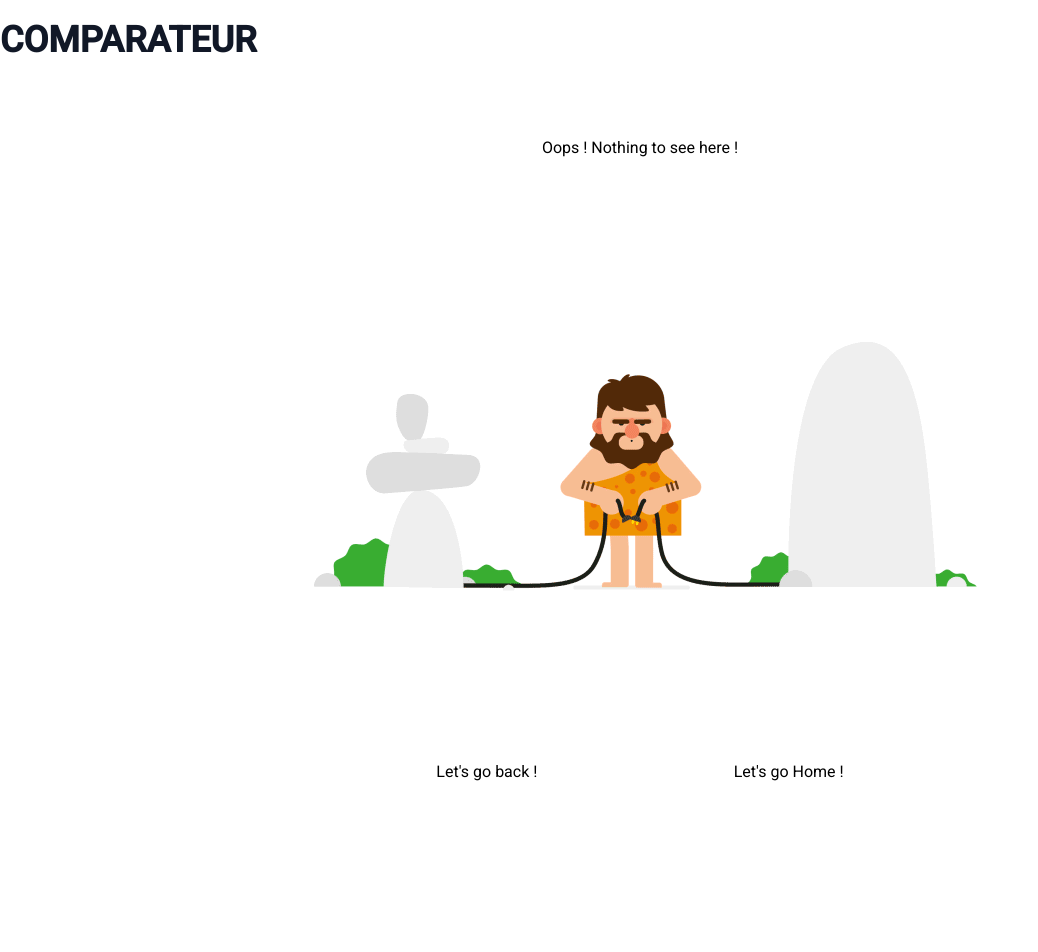
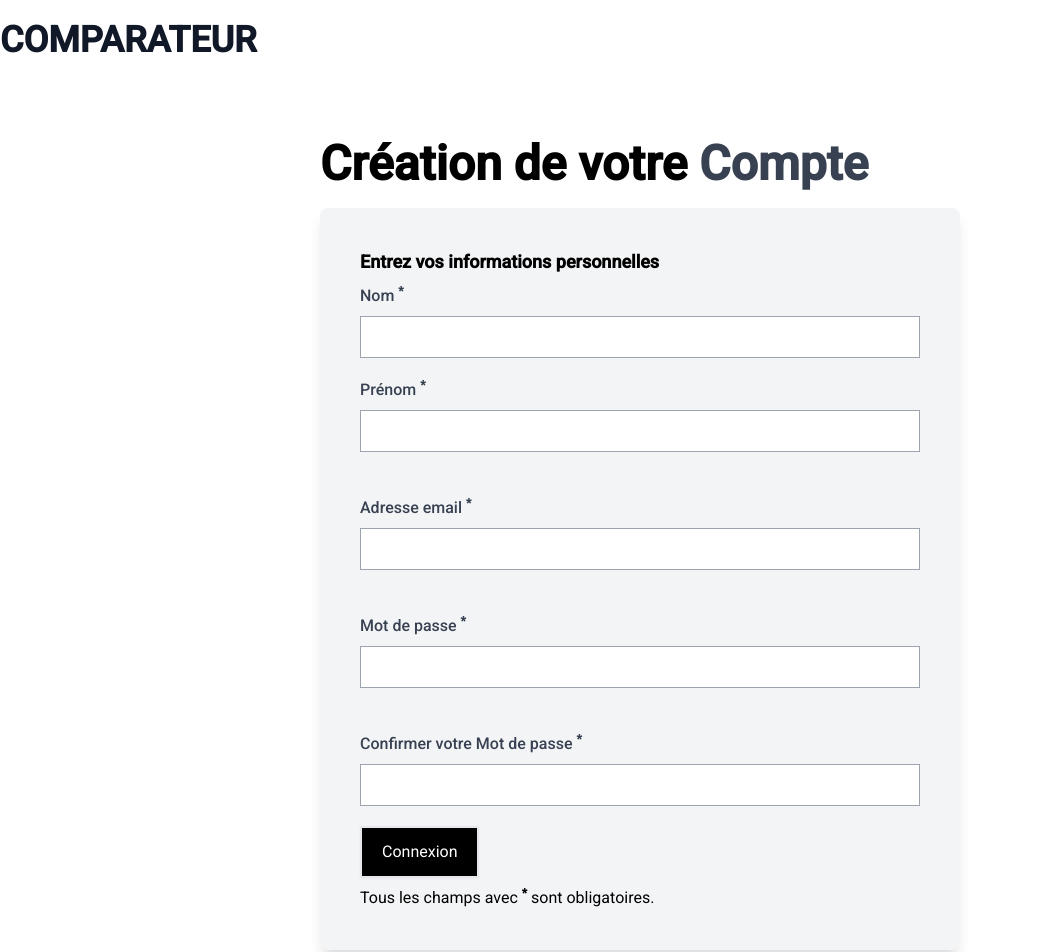
Before and after one commit to Illusion-97/AngularAppro, an Angular app: page /register in a window 1280 px wide. Shown: the top 952 px of the page, without its empty margins (0-1038 px from the left). Before the commit the page ends 860 px from the top, so only its background shows below. Built offline with nearby package versions, Linux system fonts and the light colour scheme.

Commit message:
Feat: Auth Module Register

```diff
--- /dev/null
+++ b/src/app/modules/auth/components/register/register.component.html
@@ -0,0 +1,87 @@
+<section class="lg:flex justify-center block gap-5 my-20 container mx-auto">
+  <div class="lg:w-1/2 w-full">
+    <h1 class="text-4xl lg:text-5xl font-bold mb-5">Création de votre <span class="text-gray-700">Compte</span></h1>
+
+    <form (submit)="handleSubmit()" [formGroup]="form"
+          class="bg-gray-100 p-10 rounded-lg shadow-lg">
+      <fieldset>
+        <legend class="my-2 text-lg font-semibold">Entrez vos informations personnelles</legend>
+        <div class="mb-5">
+          <label class="block text-gray-700 font-medium mb-2" for="lName">Nom <sup aria-hidden="true" class="font-bold">*</sup></label>
+          <input aria-required="true" class="w-full border border-gray-400 p-2" formControlName="lastName" id="lName"
+                 name="lName" required type="text">
+        </div>
+        <div class="mb-5">
+          <label class="block text-gray-700 font-medium mb-2" for="fName">Prénom <sup aria-hidden="true"
+                                                                                      class="font-bold">*</sup></label>
+          <input aria-required="true" class="w-full border border-gray-400 p-2" formControlName="firstName" id="fName"
+                 name="fName" required type="text">
+          <span [class.text-red-700]="isInvalid('firstName')" [class.text-transparent]="!isInvalid('firstName')">
+            Le prénom est obligatoire
+          </span>
+        </div>
+
+        <div class="mb-5">
+          <label class="block text-gray-700 font-medium mb-2" for="email">Adresse email <sup aria-hidden="true"
+                                                                                             class="font-bold">*</sup></label>
+          <input aria-required="true" class="w-full border border-gray-400 p-2" formControlName="email" id="email"
+                 name="email" required type="email">
+          <span [class.text-red-700]="isInvalid('email')" [class.text-transparent]="!isInvalid('email')">
+            Format Invalide
+          </span>
+        </div>
+
+        <div class="mb-5">
+          <label class="block text-gray-700 font-medium mb-2" for="password">Mot de passe <sup aria-hidden="true"
+                                                                                               class="font-bold">*</sup></label>
+          <input class="w-full border border-gray-400 p-2" formControlName="password" id="password" name="password"
+                 required type="password">
+          <span [class.text-red-700]="isInvalid('password')" [class.text-transparent]="!isInvalid('password')">
+            Mot de passe Requis
+          </span>
+        </div>
+        <div class="mb-5">
+          <label class="block text-gray-700 font-medium mb-2" for="confirm">Confirmer votre Mot de passe <sup
+            aria-hidden="true" class="font-bold">*</sup></label>
+          <input [formControl]="confirmPasswordControl" aria-required="true" class="w-full border border-gray-400 p-2"
+                 id="confirm" name="confirm" required type="password">
+          <p class="text-red-700" *ngIf="hasError('confirmPassword', 'mustmatch')">
+            Les mots de passe ne correspondent pas
+          </p>
+          <!--<p *ngFor="let error of getError('confirmPassword')">
+            {{error | json}}
+          </p>-->
+        </div>
+
+        <div class="flex items-center justify-between">
+          <button
+            *ngIf="loading; else connect"
+            class="px-5 py-3 shadow-sm w-36 h-13 flex justify-center items-center bg-black transition-colors hover:bg-white text-white hover:text-black border-2 hover:border-black"
+            type="button">
+            <mat-spinner
+              [diameter]="27"
+              aria-label="Loading..."
+              color="warn"></mat-spinner>
+          </button>
+          <ng-template #connect>
+            <button
+              class="px-5 py-3 shadow-sm bg-black transition-colors hover:bg-white text-white hover:text-black border-2 hover:border-black"
+              type="submit">
+              Connexion
+            </button>
+          </ng-template>
+        </div>
+        <p aria-hidden="true" class="mt-2">Tous les champs avec <sup class="font-bold">*</sup> sont obligatoires.</p>
+
+
+      </fieldset>
+
+
+    </form>
+
+    <div class="mt-10">
+      <p class="text-lg font-medium">Déja un compte ?</p>
+      <a routerLink="/login" class="text-gray-700 font-medium hover:text-red-700">Par ici pour vous connecter</a>
+    </div>
+  </div>
+</section>
--- /dev/null
+++ b/src/app/modules/auth/components/register/register.component.ts
@@ -0,0 +1,65 @@
+import { Component } from '@angular/core';
+import {FormControl, FormGroup, Validators} from "@angular/forms";
+import {MustMatch} from "../../validators/Validators";
+import {getControl} from "../../tools/ReactiveFormTools";
+
+@Component({
+  selector: 'app-register',
+  templateUrl: './register.component.html',
+  styleUrls: ['./register.component.css']
+})
+export class RegisterComponent {
+  loading: boolean = false;
+  err: any = undefined;
+  passwordControl: FormControl<string> = new FormControl<string>("", {
+    nonNullable: true,
+    validators: [Validators.required]
+  });
+  confirmPasswordControl: FormControl<string> = new FormControl<string>("", {
+    nonNullable: true,
+    validators: [Validators.required, MustMatch(this.passwordControl)]
+  });
+
+  form: FormGroup = new FormGroup<any>({
+    firstName: new FormControl<string>("", {nonNullable: true, validators: [Validators.required]}),
+    lastName: new FormControl<string>("", {nonNullable: true, validators: [Validators.required]}),
+    email: new FormControl<string>("", {nonNullable: true, validators: [Validators.required, Validators.email]}),
+    password: this.passwordControl
+  });
+
+  handleSubmit() {
+    this.form.markAllAsTouched()
+    if (this.confirmPasswordControl.valid && this.form.valid) {
+     /* this.authService.register(this.form.value).subscribe({
+        next: () => {
+          /!*this.goLogin()*!/
+        },
+        error: err => {
+          this.err = err;
+        }
+      })*/
+    }
+  }
+
+  getControl(name: string) {
+    return name === 'confirmPassword' ? this.confirmPasswordControl : getControl(this.form, name)
+  }
+
+  isInvalid(control: string) {
+    const c = this.getControl(control);
+    return c ? c.touched && c.invalid : true
+  }
+
+  hasError(control: string, code: string) {
+    const c = this.getControl(control);
+    return c ? c.touched && c.hasError(code) : true
+  }
+
+  getError(control: string) {
+    const c = this.getControl(control);
+    const controlErrors = c ? c.errors ?? {} : {}
+    const errors: any[] = []
+    Object.keys(controlErrors).map(value => errors.push(controlErrors[value]))
+    return errors;
+  }
+}
--- /dev/null
+++ b/src/app/modules/auth/validators/Validators.ts
@@ -0,0 +1,8 @@
+import {AbstractControl, ValidationErrors, ValidatorFn} from "@angular/forms";
+
+// Reçois en paramètre un Control dont la valeur doit être égale à celle du control auquel sera appliqué ce validateur
+export function MustMatch(matchingControl: AbstractControl) : ValidatorFn {
+  return (control : AbstractControl) : ValidationErrors | null => {
+    return control.value !== matchingControl.value ? {mustmatch : {value: control.value}} : null
+  }
+}
```
Also changed, not shown: src/app/modules/auth/auth.module.ts (+5 -2 lines), src/app/modules/auth/components/register/register.component.css (added), 1 other file (tests, documents, lock files or other folders).
